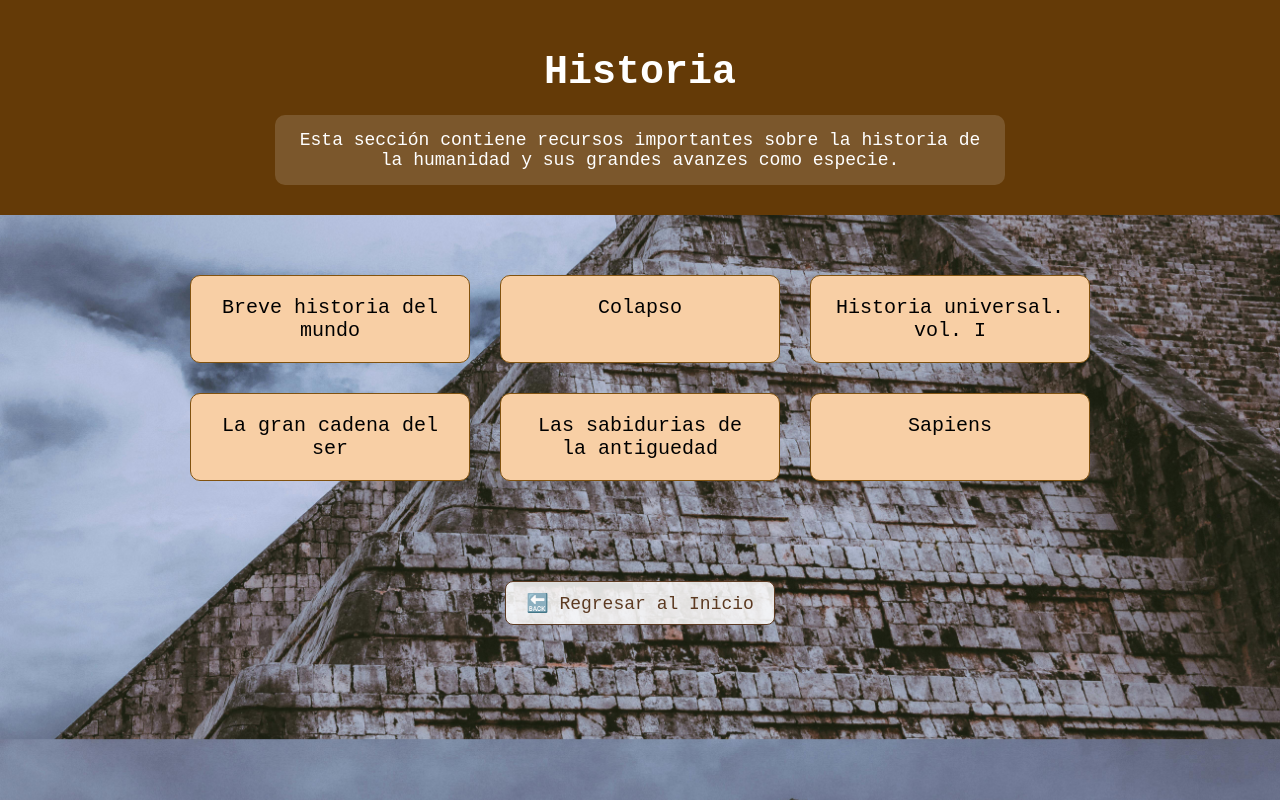
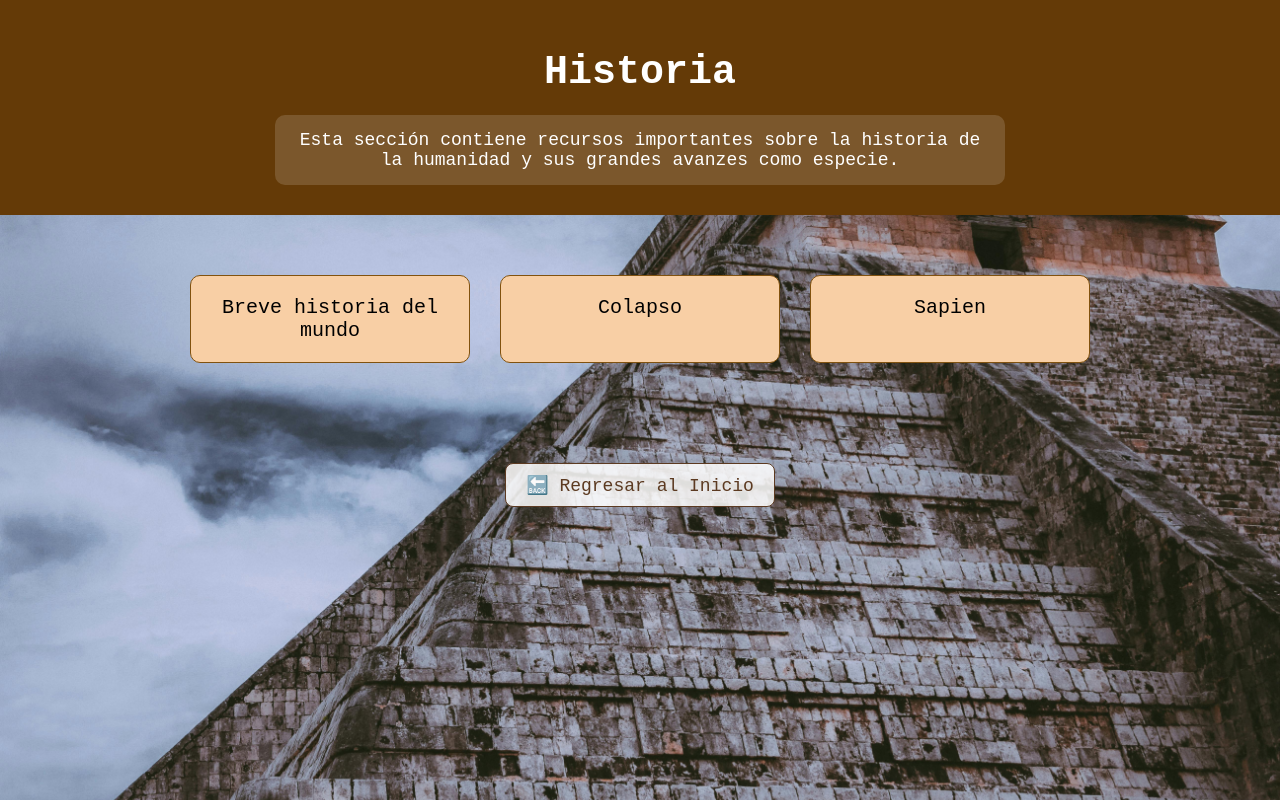
Before and after one commit to AlonKitsune/Arca, a Flask app: page /categoria/Historia in a window 1280 px wide. Run offline with Flask 3, Linux system fonts and the light colour scheme; the visitor is signed in with stand-in values (Sample User, id 1).

Commit message:
Update historia.html

```diff
--- a/templates/historia.html
+++ b/templates/historia.html
@@ -1,6 +1,7 @@
 <!DOCTYPE html>
 <html lang="es">
 <head>
+  <link rel="icon" href="{{ url_for('static', filename='img/icono.png') }}" type="image">
   <meta charset="UTF-8">
   <title>Historia - Arca del Conocimiento</title>
   <style>
@@ -8,7 +9,7 @@
       margin: 0;
       padding: 0;
       background: url("{{ url_for('static', filename='img/Historia.jpg') }}");      background-size: cover;
-      background-position: center;
+      background-position: under;
       font-family: 'Courier New', monospace;
       color: #2b2b2b;
       text-align: center;
@@ -96,16 +97,7 @@
       <a href="{{ url_for('static', filename='libros/Historia/Colapso.pdf') }}" target="_blank">Colapso</a>
     </div>
     <div class="libro">
-      <a href="{{ url_for('static', filename='libros/Historia/Historia universal. vol. I.pdf') }}" target="_blank">Historia universal. vol. I</a>
-    </div>
-    <div class="libro">
-      <a href="{{ url_for('static', filename='libros/Historia/La gran cadena del ser.pdf') }}" target="_blank">La gran cadena del ser</a>
-    </div>
-        <div class="libro">
-      <a href="{{ url_for('static', filename='libros/Historia/Las sabidurias de la antiguedad.pdf') }}" target="_blank">Las sabidurias de la antiguedad</a>
-    </div>
-        <div class="libro">
-      <a href="{{ url_for('static', filename='libros/Historia/Sapiens.pdf') }}" target="_blank">Sapiens</a>
+      <a href="{{ url_for('static', filename='libros/Historia/Sapiens.pdf') }}" target="_blank">Sapien</a>
     </div>
   </div>
 
```
